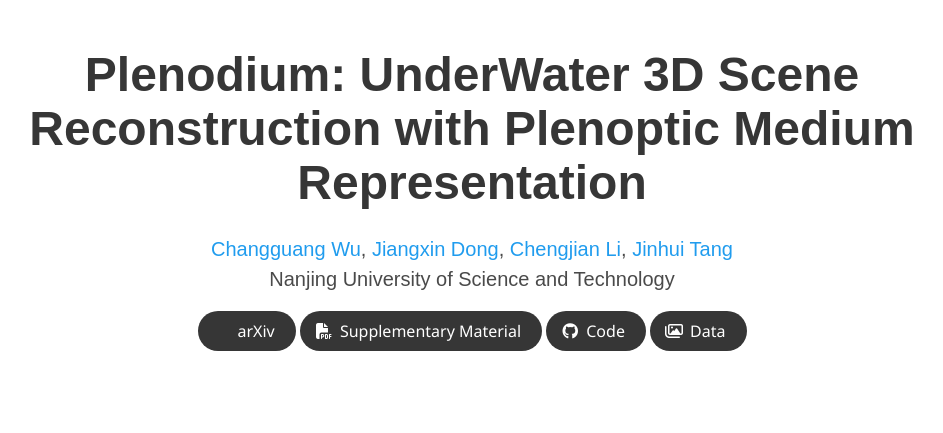
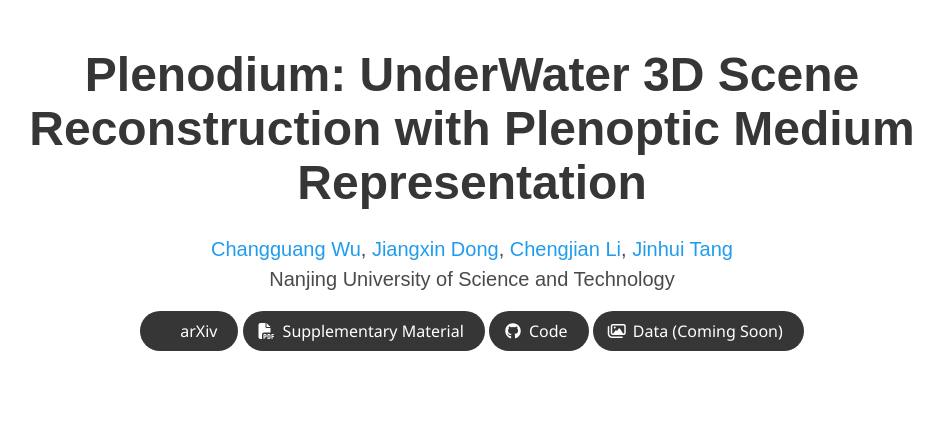
Before and after one commit to plenodium/plenodium.github.io, a plain HTML site: page index.html in a window 1280 px wide. Shown: the top 433 px of the page, without its empty margins (168-1111 px from the left). Drawn offline with nearby package versions, Linux system fonts and the light colour scheme; some icons are missing; a web font is replaced by a local one.

Commit message:
coming soon

```diff
--- a/index.html
+++ b/index.html
@@ -115,12 +115,13 @@
                 </span>
                 <!-- Dataset Link. -->
                 <span class="link-block">
-                  <a href="https://figshare.com/s/78307bef0248d4577880 "
+                  <!-- <a href="https://figshare.com/s/78307bef0248d4577880" -->
+                  <a href=""
                     class="external-link button is-normal is-rounded is-dark">
                     <span class="icon">
                       <i class="far fa-images"></i>
                     </span>
-                    <span>Data</span>
+                    <span>Data (Coming Soon)</span>
                   </a>
               </div>
             </div>
```
